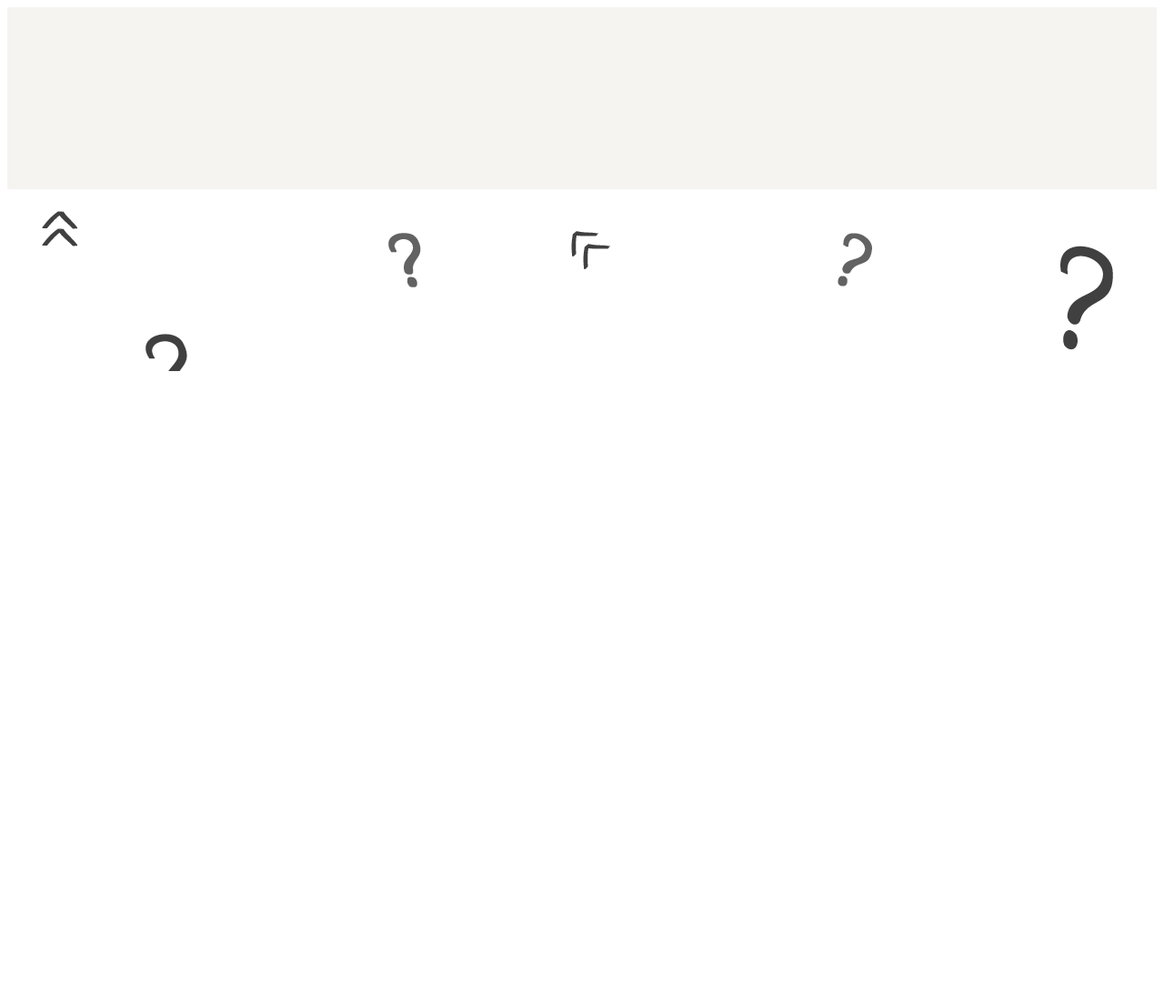
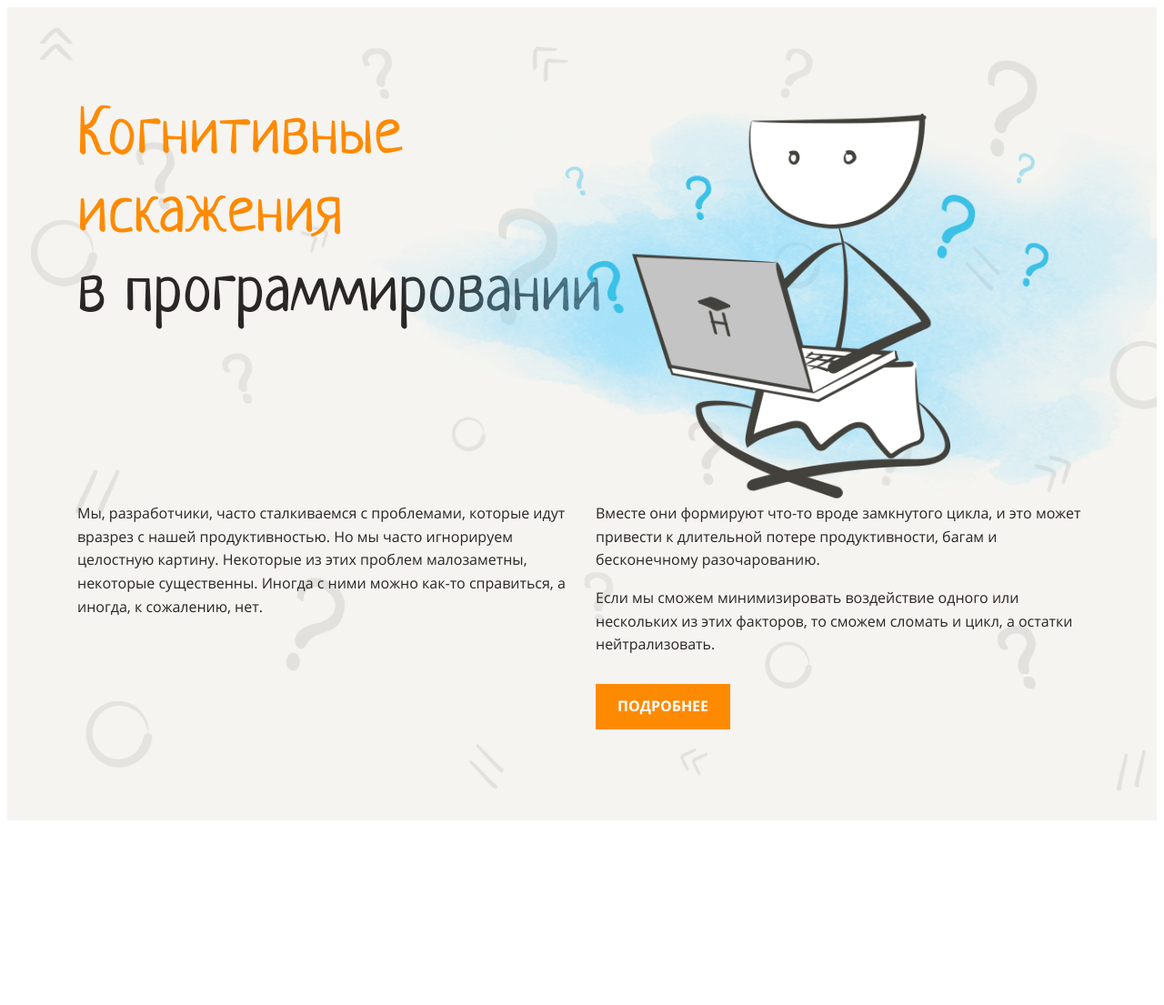
Before and after one commit to ivan-fedoroff/layout-designer-project-lvl1, a website: page src/index.html in a window 1280 px wide. Shown: the whole page at 91% size. Before the commit the page ends 800 px from the top, so only its background shows below. Drawn offline with Linux system fonts and the light colour scheme.

Commit message:
Made header

```diff
--- a/src/index.html
+++ b/src/index.html
@@ -11,7 +11,16 @@
 <body>
     <header>
         <section class="section-grey">
-            <div class="content"></div>
+            <div class="content">
+                <h1><span class="h-orange">Когнитивные<br>искажения</span><br>в программировании</h1>
+                <img src="../assets/images/main.png" alt="riddler man with laptop" main-picture>
+                <article class="articles">
+                    <p>Мы, разработчики, часто сталкиваемся с проблемами, которые идут вразрез с нашей продуктивностью. Но мы часто игнорируем целостную картину. Некоторые из этих проблем малозаметны, некоторые существенны. Иногда с ними можно как-то справиться, а иногда, к сожалению, нет.</p>
+                    <p>Вместе они формируют что-то вроде замкнутого цикла, и это может привести к длительной потере продуктивности, багам и бесконечному разочарованию.</p>
+                    <p>Если мы сможем минимизировать воздействие одного или нескольких из этих факторов, то сможем сломать и цикл, а остатки нейтрализовать.</p>
+                </article>
+                <button><a href="#">подробнее</a></button>
+            </div>
         </section>
     </header>
     <main>
--- a/src/styles/style.css
+++ b/src/styles/style.css
@@ -21,8 +21,11 @@ body {
   background-color: #fff;
 }
 
-section {
-  background-image: url(../../assets/images/background.png);
+.section-grey,
+.section-brown {
+  position: relative;
+
+  overflow: hidden;
 }
 
 .section-grey {
@@ -35,7 +38,24 @@ section {
   background: #b09a81;
 }
 
+.section-grey::before,
+.section-brown::before {
+  position: absolute;
+
+  width: 100%;
+  height: 100%;
+
+  background-image: url(../../assets/images/background.png);
+  background-repeat: no-repeat;
+  background-size: cover;
+  opacity: 10%;
+
+  content: '';
+}
+
 .content {
+  position: relative;
+
   width: 1110px;
 
   margin: 0 auto;
@@ -52,6 +72,10 @@ h3,
 h4,
 h5,
 h6 {
+  margin: 0 auto;
+  padding: 0 auto;
+
+  font-weight: 400;
   font-family: 'Neucha', sans-serif;
   line-height: 1.2em;
 }
@@ -67,3 +91,46 @@ h2 {
 h3 {
   font-size: 34px;
 }
+
+[main-picture] {
+  position: absolute;
+  top: 55px;
+  right: -270px;
+
+  height: 525px;
+}
+
+.articles {
+  height: 170px;
+
+  margin-top: 185px;
+  margin-bottom: 30px;
+
+  column-count: 2;
+  column-gap: 30px;
+}
+
+.articles * {
+  margin-top: 0;
+
+  break-inside: avoid;
+}
+
+button {
+  position: relative;
+  left: 570px;
+
+  padding: 12px 24px;
+
+  border: none;
+
+  font: 16px/1.6em 'Open Sans Bold', sans-serif;
+
+  background: #fe8a02;
+}
+
+a {
+  color: #fff;
+  text-transform: uppercase;
+  text-decoration: none;
+}
```
Also changed, not shown: 1 other file.
